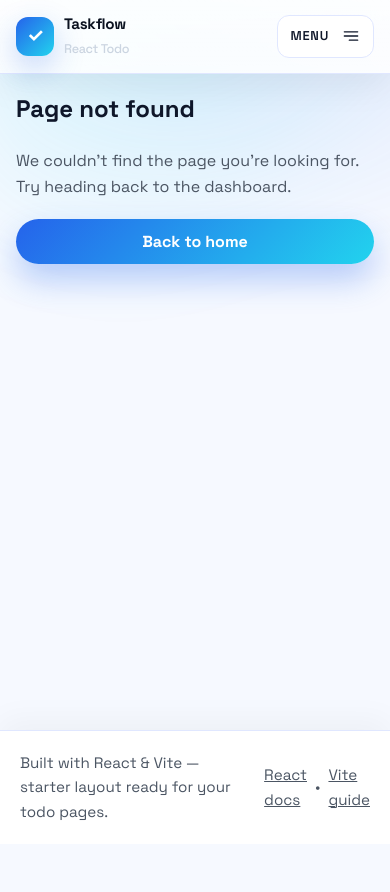
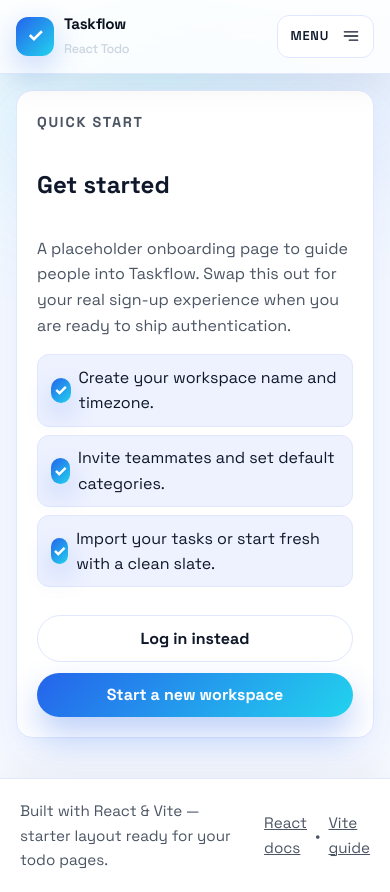
Before and after one commit to NorintRos/react-todo-app, a React (Vite) app: page /get-started in a window 390 px wide. Before the commit the page ends 844 px from the top, so only its background shows below. Built offline with nearby package versions, Linux system fonts and the light colour scheme.

Commit message:
feat: add placeholder authentication pages and navigation links for login and onboarding UI: added style for placeholder auth page

```diff
--- a/src/App.jsx
+++ b/src/App.jsx
@@ -6,6 +6,8 @@ import TodayPage from './pages/Today.jsx'
 import CategoriesPage from './pages/Categories.jsx'
 import CompletedPage from './pages/Completed.jsx'
 import SettingsPage from './pages/Settings.jsx'
+import LoginPage from './pages/Login.jsx'
+import GetStartedPage from './pages/GetStarted.jsx'
 import NotFoundPage from './pages/NotFound.jsx'
 
 function App() {
@@ -19,6 +21,8 @@ function App() {
           <Route path="/categories" element={<CategoriesPage />} />
           <Route path="/completed" element={<CompletedPage />} />
           <Route path="/settings" element={<SettingsPage />} />
+          <Route path="/login" element={<LoginPage />} />
+          <Route path="/get-started" element={<GetStartedPage />} />
           <Route path="*" element={<NotFoundPage />} />
         </Routes>
       </main>
--- a/src/components/layout/Header.jsx
+++ b/src/components/layout/Header.jsx
@@ -1,4 +1,5 @@
 import { useState } from 'react'
+import { NavLink } from 'react-router-dom'
 import NavBar from './NavBar.jsx'
 import Button from '../ui/Button.jsx'
 import { useSettings } from '../../context/SettingsContext.jsx'
@@ -61,10 +62,10 @@ function Header() {
             <Button variant="ghost" type="button" onClick={toggleTheme} aria-label="Toggle theme">
               {settings.theme === 'dark' ? <SunIcon /> : <MoonIcon />}
             </Button>
-            <Button variant="ghost" type="button">
+            <Button as={NavLink} to="/login" variant="ghost" type="button">
               Log in
             </Button>
-            <Button variant="primary" type="button">
+            <Button as={NavLink} to="/get-started" variant="primary" type="button">
               Get started
             </Button>
           </div>
--- a/src/components/layout/NavBar.jsx
+++ b/src/components/layout/NavBar.jsx
@@ -47,10 +47,10 @@ function NavBar({ isOpen = false, onNavigate }) {
       </ul>
 
       <div className="navbar__mobile-actions">
-        <Button variant="ghost" type="button" onClick={handleNav}>
+        <Button as={NavLink} to="/login" variant="ghost" type="button" onClick={handleNav}>
           Log in
         </Button>
-        <Button variant="primary" type="button" onClick={handleNav}>
+        <Button as={NavLink} to="/get-started" variant="primary" type="button" onClick={handleNav}>
           Get started
         </Button>
       </div>
--- a/src/index.css
+++ b/src/index.css
@@ -841,6 +841,135 @@ img {
   flex-wrap: wrap;
 }
 
+.auth-page {
+  min-height: 70vh;
+  display: flex;
+  align-items: center;
+  justify-content: center;
+}
+
+.auth-card {
+  width: min(720px, 100%);
+  background: var(--bg-surface);
+  border: 1px solid var(--border);
+  border-radius: 22px;
+  box-shadow: var(--shadow-soft);
+  padding: 2rem;
+  display: grid;
+  gap: 0.75rem;
+}
+
+[data-theme='dark'] .auth-card {
+  background: linear-gradient(145deg, rgba(12, 20, 38, 0.94), rgba(8, 14, 28, 0.96));
+}
+
+.eyebrow {
+  margin: 0;
+  color: var(--text-muted);
+  letter-spacing: 0.12em;
+  text-transform: uppercase;
+  font-weight: 800;
+  font-size: 0.9rem;
+}
+
+.auth-subtitle {
+  margin: 0;
+  color: var(--text-muted);
+  max-width: 56ch;
+}
+
+.auth-form {
+  display: grid;
+  gap: 0.85rem;
+  margin-top: 0.25rem;
+}
+
+.auth-form label span {
+  display: block;
+  margin-bottom: 0.35rem;
+  color: var(--text-muted);
+  font-size: 0.95rem;
+}
+
+.auth-form input {
+  width: 100%;
+  border: 1px solid var(--border);
+  border-radius: 14px;
+  padding: 0.75rem 0.85rem;
+  background: linear-gradient(135deg, rgba(37, 99, 235, 0.04), transparent);
+  box-shadow: inset 0 1px 0 rgba(255, 255, 255, 0.6);
+}
+
+.auth-form input:focus {
+  outline: none;
+  border-color: #93c5fd;
+  box-shadow: 0 10px 30px rgba(37, 99, 235, 0.12), 0 0 0 3px rgba(37, 99, 235, 0.16);
+}
+
+[data-theme='dark'] .auth-form input {
+  background: linear-gradient(145deg, rgba(56, 189, 248, 0.08), rgba(12, 20, 38, 0.9));
+  color: #e2e8f0;
+  border-color: #23304a;
+}
+
+[data-theme='dark'] .auth-form input:focus {
+  border-color: #38bdf8;
+  box-shadow: 0 10px 30px rgba(56, 189, 248, 0.18), 0 0 0 3px rgba(56, 189, 248, 0.22);
+}
+
+.auth-actions {
+  display: flex;
+  flex-wrap: wrap;
+  gap: 0.65rem;
+  margin-top: 0.5rem;
+}
+
+.auth-checklist {
+  display: grid;
+  gap: 0.5rem;
+  margin: 0.25rem 0 0.5rem;
+}
+
+.auth-checklist__item {
+  display: inline-flex;
+  gap: 0.5rem;
+  align-items: center;
+  padding: 0.6rem 0.8rem;
+  border-radius: 12px;
+  background: var(--bg-subtle);
+  border: 1px solid var(--border);
+  color: #0f172a;
+}
+
+[data-theme='dark'] .auth-checklist__item {
+  background: rgba(56, 189, 248, 0.08);
+  color: #e2e8f0;
+}
+
+.auth-checkmark {
+  width: 1.6rem;
+  height: 1.6rem;
+  border-radius: 999px;
+  display: inline-flex;
+  align-items: center;
+  justify-content: center;
+  background: linear-gradient(135deg, var(--accent), var(--accent-strong));
+  color: #fff;
+  font-weight: 800;
+  font-size: 0.95rem;
+  box-shadow: 0 12px 26px rgba(37, 99, 235, 0.25);
+}
+
+.auth-footnote {
+  margin: 0.25rem 0 0;
+  color: var(--text-muted);
+}
+
+.auth-link {
+  font-weight: 700;
+  color: var(--accent);
+}
+
 .btn {
   display: inline-flex;
   align-items: center;
@@ -1114,4 +1243,14 @@ img {
     flex-direction: column;
     align-items: stretch;
   }
+
+  .auth-card {
+    padding: 1.25rem;
+    border-radius: 16px;
+  }
+
+  .auth-actions {
+    flex-direction: column;
+    align-items: stretch;
+  }
 }
--- a/src/pages/Categories.jsx
+++ b/src/pages/Categories.jsx
@@ -2,9 +2,11 @@ import { useMemo, useState } from 'react'
 import TaskList from '../components/tasks/TaskList.jsx'
 import TaskForm from '../components/tasks/TaskForm.jsx'
 import { useTasks } from '../context/TasksContext.jsx'
+import { useNavigate } from 'react-router-dom'
 
 function CategoriesPage() {
   const { tasks, toggleTaskCompletion, deleteTask, updateTask } = useTasks()
+  const navigate = useNavigate()
   const [selectedCategory, setSelectedCategory] = useState('')
   const [editingTask, setEditingTask] = useState(null)
 
@@ -62,6 +64,7 @@ function CategoriesPage() {
         onToggleComplete={toggleTaskCompletion}
         onDeleteTask={deleteTask}
         onEditTask={setEditingTask}
+        onAddNew={() => navigate('/')}
       />
     </section>
   )
--- a/src/pages/Completed.jsx
+++ b/src/pages/Completed.jsx
@@ -2,9 +2,11 @@ import { useState } from 'react'
 import TaskList from '../components/tasks/TaskList.jsx'
 import TaskForm from '../components/tasks/TaskForm.jsx'
 import { useTasks } from '../context/TasksContext.jsx'
+import { useNavigate } from 'react-router-dom'
 
 function CompletedPage() {
   const { tasks, toggleTaskCompletion, deleteTask, updateTask } = useTasks()
+  const navigate = useNavigate()
   const completedTasks = tasks.filter((task) => task.completed)
   const [editingTask, setEditingTask] = useState(null)
 
@@ -36,6 +38,7 @@ function CompletedPage() {
         onToggleComplete={toggleTaskCompletion}
         onDeleteTask={deleteTask}
         onEditTask={setEditingTask}
+        onAddNew={() => navigate('/')}
       />
     </section>
   )
--- /dev/null
+++ b/src/pages/GetStarted.jsx
@@ -0,0 +1,47 @@
+import { Link } from 'react-router-dom'
+import Button from '../components/ui/Button.jsx'
+
+function GetStartedPage() {
+  return (
+    <section className="auth-page">
+      <div className="auth-card">
+        <p className="eyebrow">Quick start</p>
+        <h1>Get started</h1>
+        <p className="auth-subtitle">
+          A placeholder onboarding page to guide people into Taskflow. Swap this out for your real
+          sign-up experience when you are ready to ship authentication.
+        </p>
+
+        <div className="auth-checklist">
+          <div className="auth-checklist__item">
+            <span className="auth-checkmark" aria-hidden="true">
+              ✓
+            </span>
+            Create your workspace name and timezone.
+          </div>
+          <div className="auth-checklist__item">
+            <span className="auth-checkmark" aria-hidden="true">
+              ✓
+            </span>
+            Invite teammates and set default categories.
+          </div>
+          <div className="auth-checklist__item">
+            <span className="auth-checkmark" aria-hidden="true">
+              ✓
+            </span>
+            Import your tasks or start fresh with a clean slate.
+          </div>
+        </div>
+
+        <div className="auth-actions">
+          <Button as={Link} to="/login" variant="ghost">
+            Log in instead
+          </Button>
+          <Button variant="primary">Start a new workspace</Button>
+        </div>
+      </div>
+    </section>
+  )
+}
+
+export default GetStartedPage
--- /dev/null
+++ b/src/pages/Login.jsx
@@ -0,0 +1,44 @@
+import { Link } from 'react-router-dom'
+import Button from '../components/ui/Button.jsx'
+
+function LoginPage() {
+  const handleSubmit = (event) => {
+    event.preventDefault()
+  }
+
+  return (
+    <section className="auth-page">
+      <div className="auth-card">
+        <p className="eyebrow">Welcome back</p>
+        <h1>Log in</h1>
+        <p className="auth-subtitle">
+          Placeholder login screen so we have a dedicated spot for authentication. Replace this copy
+          with your real auth flow whenever you are ready.
+        </p>
+
+        <form className="auth-form" onSubmit={handleSubmit}>
+          <label>
+            <span>Email</span>
+            <input type="email" name="email" placeholder="you@example.com" autoComplete="email" />
+          </label>
+          <label>
+            <span>Password</span>
+            <input type="password" name="password" placeholder="••••••••" autoComplete="current-password" />
+          </label>
+          <Button type="submit" variant="primary" fullWidth>
+            Log in
+          </Button>
+        </form>
+
+        <p className="auth-footnote">
+          No account yet?{' '}
+          <Link to="/get-started" className="auth-link">
+            Get started
+          </Link>
+        </p>
+      </div>
+    </section>
+  )
+}
+
+export default LoginPage
--- a/src/pages/Today.jsx
+++ b/src/pages/Today.jsx
@@ -3,9 +3,11 @@ import TaskList from '../components/tasks/TaskList.jsx'
 import TaskForm from '../components/tasks/TaskForm.jsx'
 import { useTasks } from '../context/TasksContext.jsx'
 import { getTodayISO } from '../utils/dateUtils.js'
+import { useNavigate } from 'react-router-dom'
 
 function TodayPage() {
   const { tasks, toggleTaskCompletion, deleteTask, updateTask } = useTasks()
+  const navigate = useNavigate()
   const today = getTodayISO()
   const [editingTask, setEditingTask] = useState(null)
 
@@ -39,6 +41,7 @@ function TodayPage() {
         onToggleComplete={toggleTaskCompletion}
         onDeleteTask={deleteTask}
         onEditTask={setEditingTask}
+        onAddNew={() => navigate('/')}
       />
     </section>
   )
```
